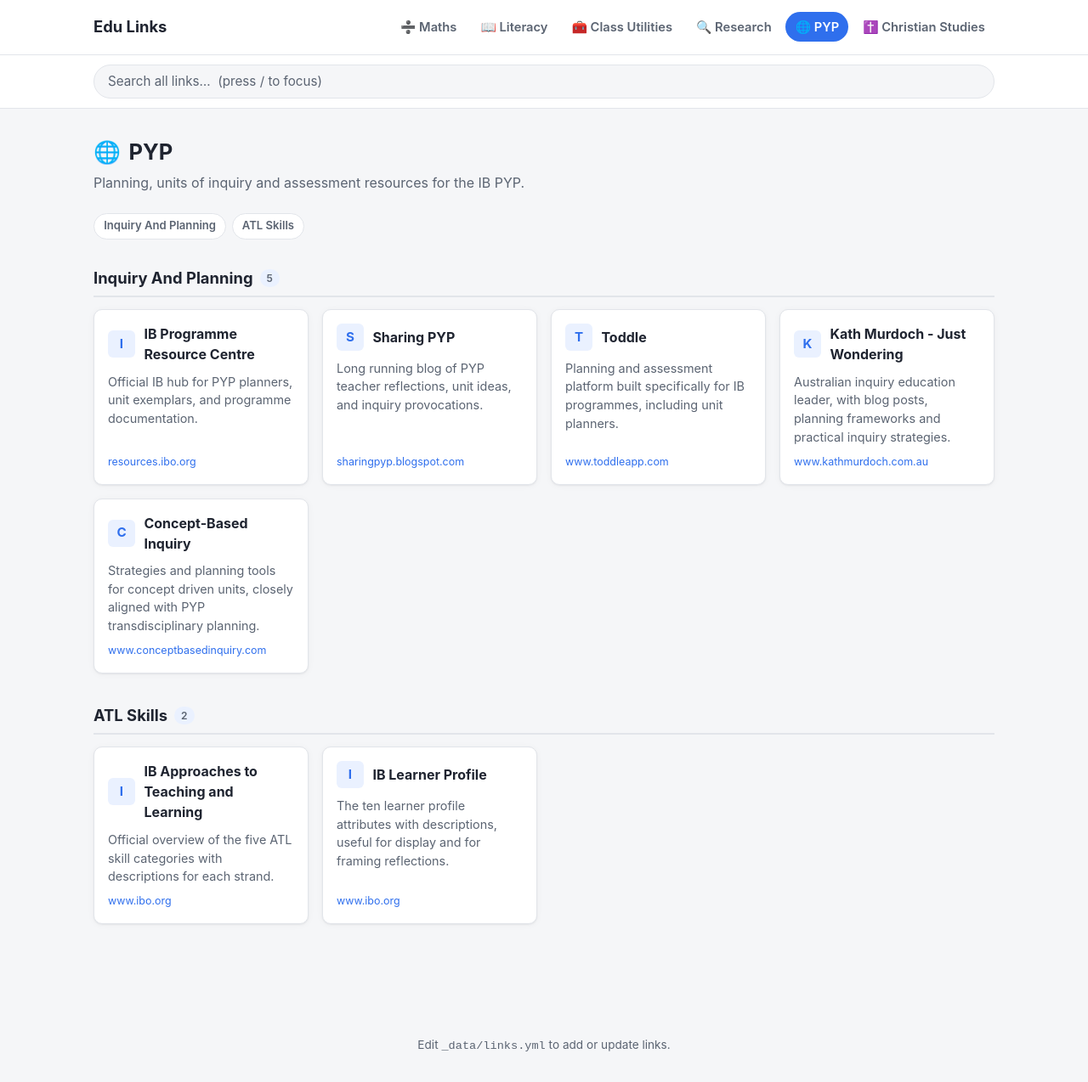
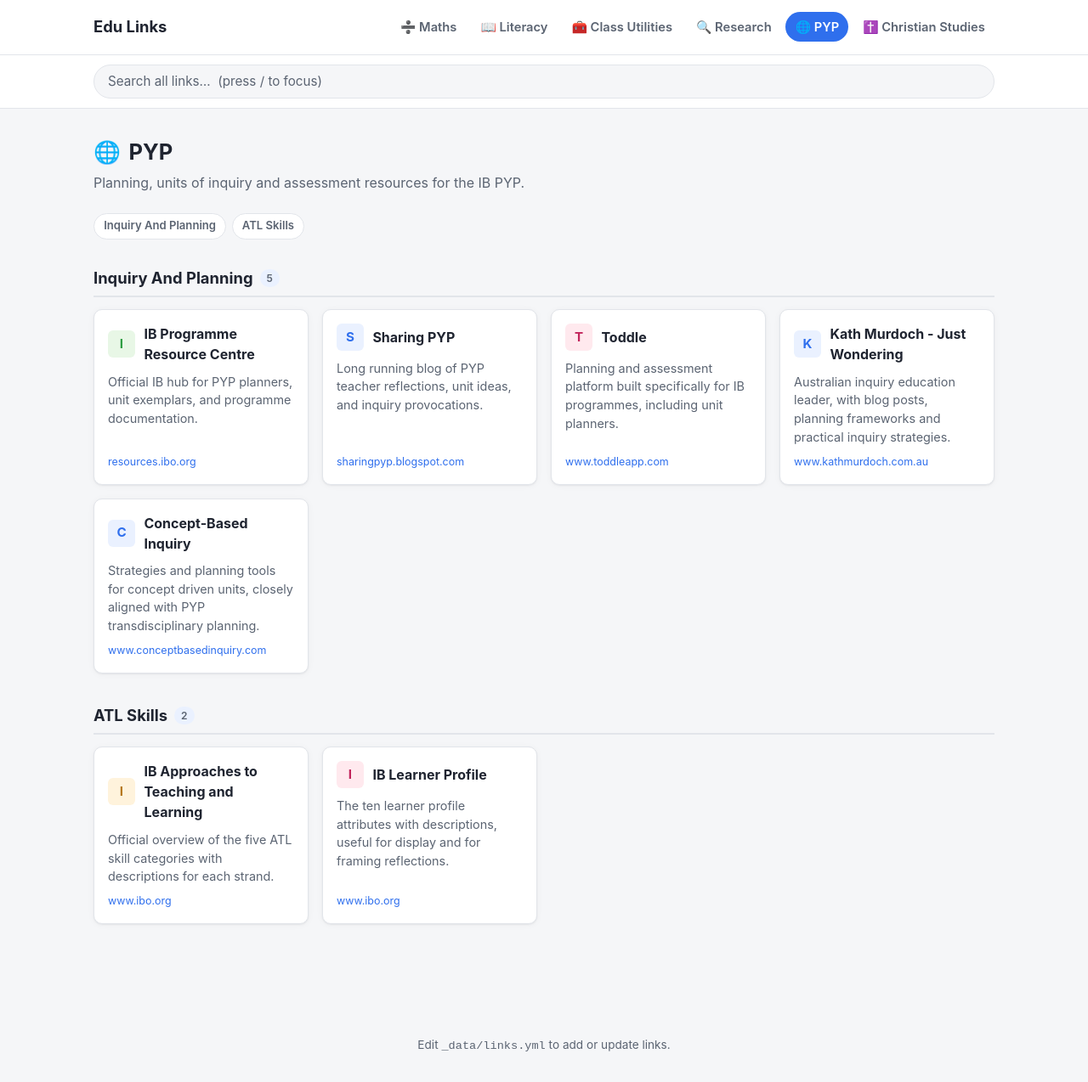
Before and after one commit to andrew-snape/Edu-Links, a Jekyll site: the page built from pyp.md, in a window 1280 px wide and 1274 px high. Shown: the whole window at 85% size. Built offline with Jekyll 4.4.1, drawn with Linux system fonts in a browser that asks for light colours.

Commit message:
update logos

```diff
--- a/_includes/card.html
+++ b/_includes/card.html
@@ -18,12 +18,23 @@
   {%- assign logo_src = "https://www.google.com/s2/favicons?sz=64&amp;domain=" | append: domain -%}
 {%- endif -%}
 {%- assign letter = include.link.name | strip | slice: 0 | upcase -%}
+{%- comment -%}
+  Sites with no discoverable favicon fall back to a letter tile. With every
+  tile the same colour, two failed favicons that happen to share an initial
+  letter render as visually identical cards - the "these look like copies"
+  problem. Spreading tiles across a small palette (keyed off name length, so
+  it's stable across builds) keeps same-letter fallbacks visually distinct.
+{%- endcomment -%}
+{%- assign tile_wc = include.link.name | split: " " | size | times: 17 -%}
+{%- assign tile_dsize = domain | size | times: 5 -%}
+{%- assign tile_nsize = include.link.name | size -%}
+{%- assign tile = tile_wc | plus: tile_dsize | plus: tile_nsize | modulo: 8 -%}
 <a class="card" href="{{ include.link.url }}" target="_blank" rel="noopener"
    data-name="{{ include.link.name | downcase | escape }}"
    data-desc="{{ include.link.description | downcase | escape }}"
    data-domain="{{ domain }}">
   <span class="card-top">
-    <span class="card-logo-wrap" data-letter="{{ letter }}">
+    <span class="card-logo-wrap" data-letter="{{ letter }}" data-tile="{{ tile }}">
       <img class="card-logo" src="{{ logo_src }}" alt=""
            onerror="this.parentNode.classList.add('no-logo');this.remove();">
     </span>
--- a/assets/css/style.css
+++ b/assets/css/style.css
@@ -8,6 +8,22 @@
   --accent-soft: #eaf1ff;
   --accent-text: #ffffff;
   --radius: 10px;
+
+  /* Fallback letter-tile palette, cycled per card so same-letter fallbacks
+     (e.g. two sites with no discoverable favicon both starting with "T")
+     don't render as identical-looking tiles. */
+  --tile-bg-0: var(--accent-soft);
+  --tile-fg-0: var(--accent);
+  --tile-bg-1: #e3f6f3;
+  --tile-fg-1: #12897f;
+  --tile-bg-2: #f1eaff;
+  --tile-fg-2: #7c3aed;
+  --tile-bg-3: #fff3dc;
+  --tile-fg-3: #b7791f;
+  --tile-bg-4: #ffe9ee;
+  --tile-fg-4: #c2255c;
+  --tile-bg-5: #e8f7e6;
+  --tile-fg-5: #2f9e44;
   --shadow: 0 1px 2px rgba(20, 25, 35, 0.06), 0 1px 8px rgba(20, 25, 35, 0.04);
   --shadow-hover: 0 4px 14px rgba(20, 25, 35, 0.10);
 }
@@ -24,6 +40,19 @@
     --accent-text: #10131a;
     --shadow: 0 1px 2px rgba(0, 0, 0, 0.35), 0 1px 8px rgba(0, 0, 0, 0.25);
     --shadow-hover: 0 4px 16px rgba(0, 0, 0, 0.45);
+
+    --tile-bg-0: var(--accent-soft);
+    --tile-fg-0: var(--accent);
+    --tile-bg-1: #163330;
+    --tile-fg-1: #4fd8c4;
+    --tile-bg-2: #2a2140;
+    --tile-fg-2: #b794f6;
+    --tile-bg-3: #3a2f14;
+    --tile-fg-3: #f0b429;
+    --tile-bg-4: #3a1620;
+    --tile-fg-4: #f783ac;
+    --tile-bg-5: #1c3320;
+    --tile-fg-5: #69db7c;
   }
 }
 
@@ -356,9 +385,15 @@ main,
   height: 32px;
   flex-shrink: 0;
   border-radius: 6px;
-  background: var(--accent-soft);
+  background: var(--tile-bg-0);
   display: block;
 }
+
+.card-logo-wrap[data-tile="1"] { background: var(--tile-bg-1); }
+.card-logo-wrap[data-tile="2"] { background: var(--tile-bg-2); }
+.card-logo-wrap[data-tile="3"] { background: var(--tile-bg-3); }
+.card-logo-wrap[data-tile="4"] { background: var(--tile-bg-4); }
+.card-logo-wrap[data-tile="5"] { background: var(--tile-bg-5); }
 
 .card-logo-wrap::before {
   content: attr(data-letter);
@@ -369,9 +404,15 @@ main,
   justify-content: center;
   font-weight: 700;
   font-size: 0.95rem;
-  color: var(--accent);
+  color: var(--tile-fg-0);
   opacity: 0;
 }
+
+.card-logo-wrap[data-tile="1"]::before { color: var(--tile-fg-1); }
+.card-logo-wrap[data-tile="2"]::before { color: var(--tile-fg-2); }
+.card-logo-wrap[data-tile="3"]::before { color: var(--tile-fg-3); }
+.card-logo-wrap[data-tile="4"]::before { color: var(--tile-fg-4); }
+.card-logo-wrap[data-tile="5"]::before { color: var(--tile-fg-5); }
 
 .card-logo-wrap.no-logo::before {
   opacity: 1;
```
